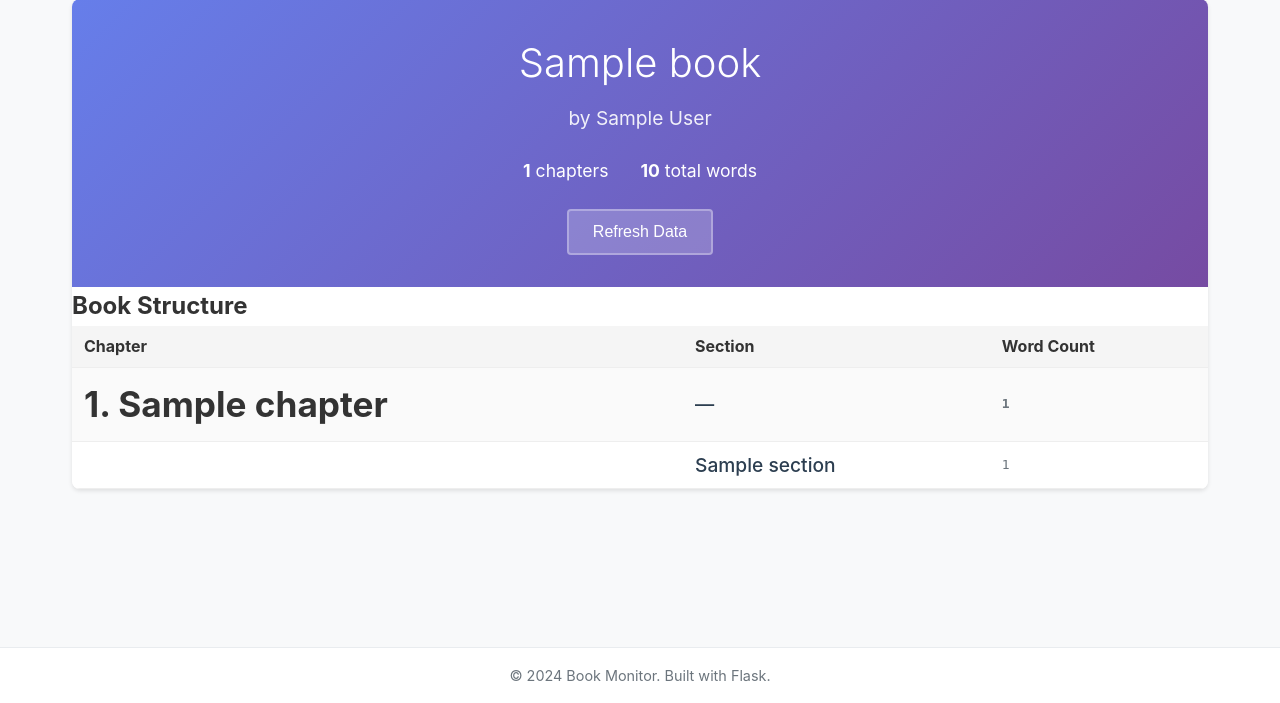
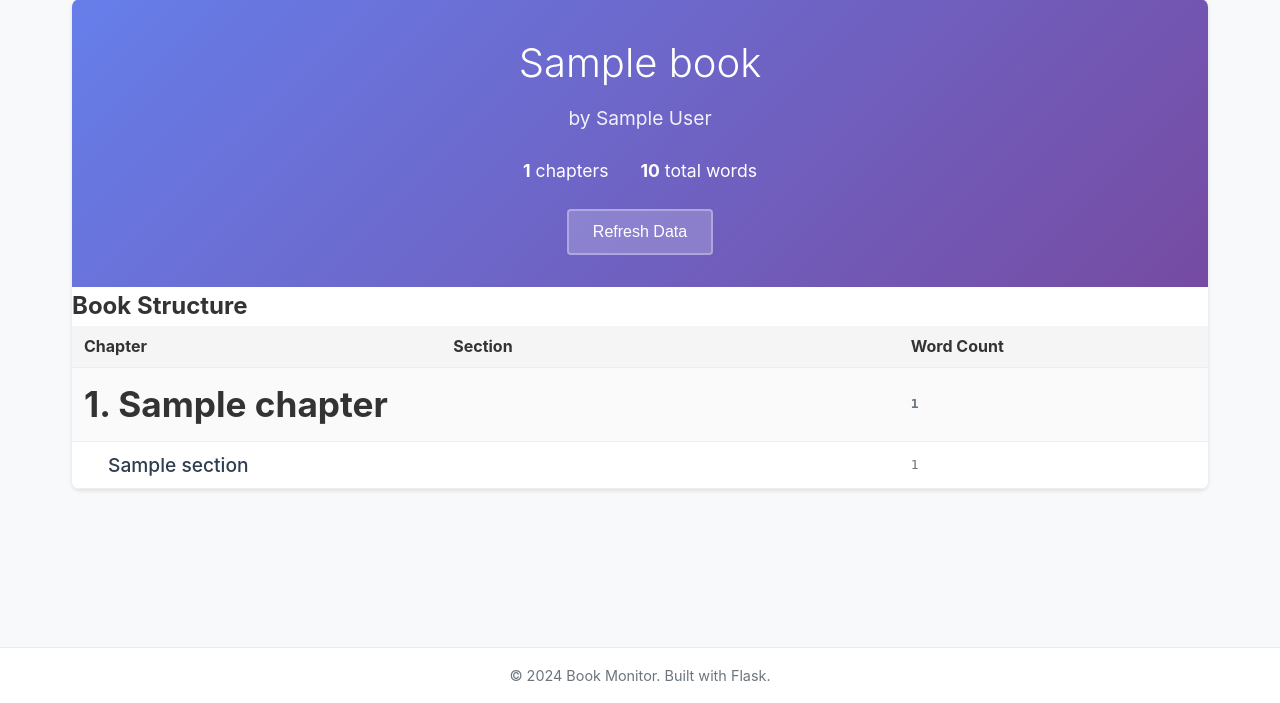
Before and after one commit to dmilstein/eng-value-book, a Flask app: template book-monitor/templates/overview.html in a window 1280 px wide. Shown: the part 108-811 px from the top of the page. Run offline with Flask 3, Linux system fonts and the light colour scheme; the template is opened without the code that fills it: most values are stand-ins (such as "Sample title", 1, 10 or a date in 2020); parts of the project's set-up code (start-up, migrations or seed data) failed here and were passed over.

Commit message:
Tweaking the layout of the webpage

```diff
--- a/book-monitor/templates/overview.html
+++ b/book-monitor/templates/overview.html
@@ -23,7 +23,7 @@
         <table class="content-table">
             <thead>
                 <tr>
-                    <th>Chapter</th>
+                    <th colspan="2">Chapter</th>
                     <th>Section</th>
                     <th>Word Count</th>
                 </tr>
@@ -31,16 +31,15 @@
             <tbody>
                 {% for chapter in book.chapters %}
                     <tr class="chapter-row">
-                        <td class="chapter-title">
+                        <td colspan="3" class="chapter-title">
                             <strong>{{ loop.index }}. {{ chapter.title }}</strong>
                         </td>
-                        <td class="section-title">—</td>
                         <td class="word-count"><strong>{{ chapter.calculate_word_count() }}</strong></td>
                     </tr>
                     {% for section in chapter.sections %}
                     <tr class="section-row">
-                        <td class="chapter-title"></td>
-                        <td class="section-title">{{ section.title }}</td>
+                        <td class="chapter-title" width="20px"></td>
+                        <td class="section-title" colspan="2">{{ section.title }}</td>
                         <td class="word-count">{{ section.word_count }}</td>
                     </tr>
                     {% endfor %}
```
